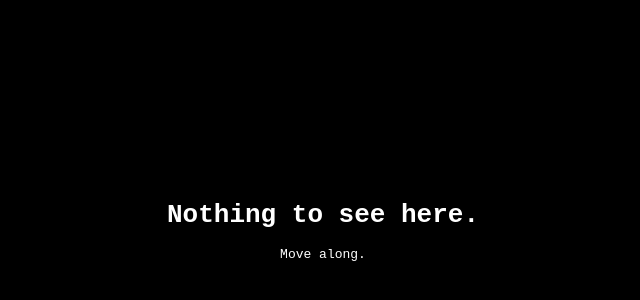
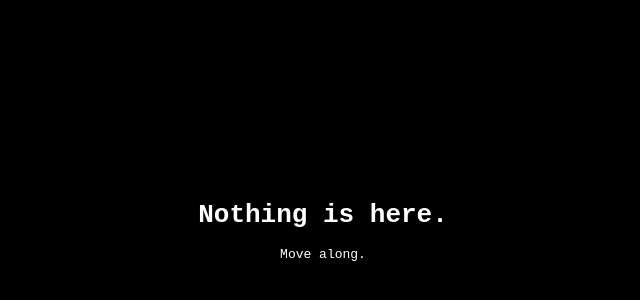
Before and after one commit to AlejandroRimezovski/gate, a plain HTML site: page index.html in a window 1280 px wide. Shown: the part 56-356 px from the top of the page, without its empty margins (317-957 px from the left). Drawn offline with Linux system fonts and the light colour scheme.

Commit message:
Add redirect to YouTube video on h1 click
Added an onclick event to the h1 element that redirects to a YouTube video.

```diff
--- a/index.html
+++ b/index.html
@@ -17,14 +17,15 @@ body {
 </head>
 <body>
 
-<h1>Nothing to see here.</h1>
+<h1 onclick="location.href='https://www.youtube.com/watch?v=OuiTHMuvqT4'" style="cursor:pointer;">
+    Nothing is here.
+</h1>
+
 <p>Move along.</p>
 
 <div class="hidden">
     <a href="fuckyou.gay">DOWNLOAD</a>
 </div>
 
-<!-- checksum: hbuNFE^*!@%fER18b5f6nzrzzBUY!TjdzfcEJUCTDF@#YTC$# -->
-
 </body>
 </html>
```
